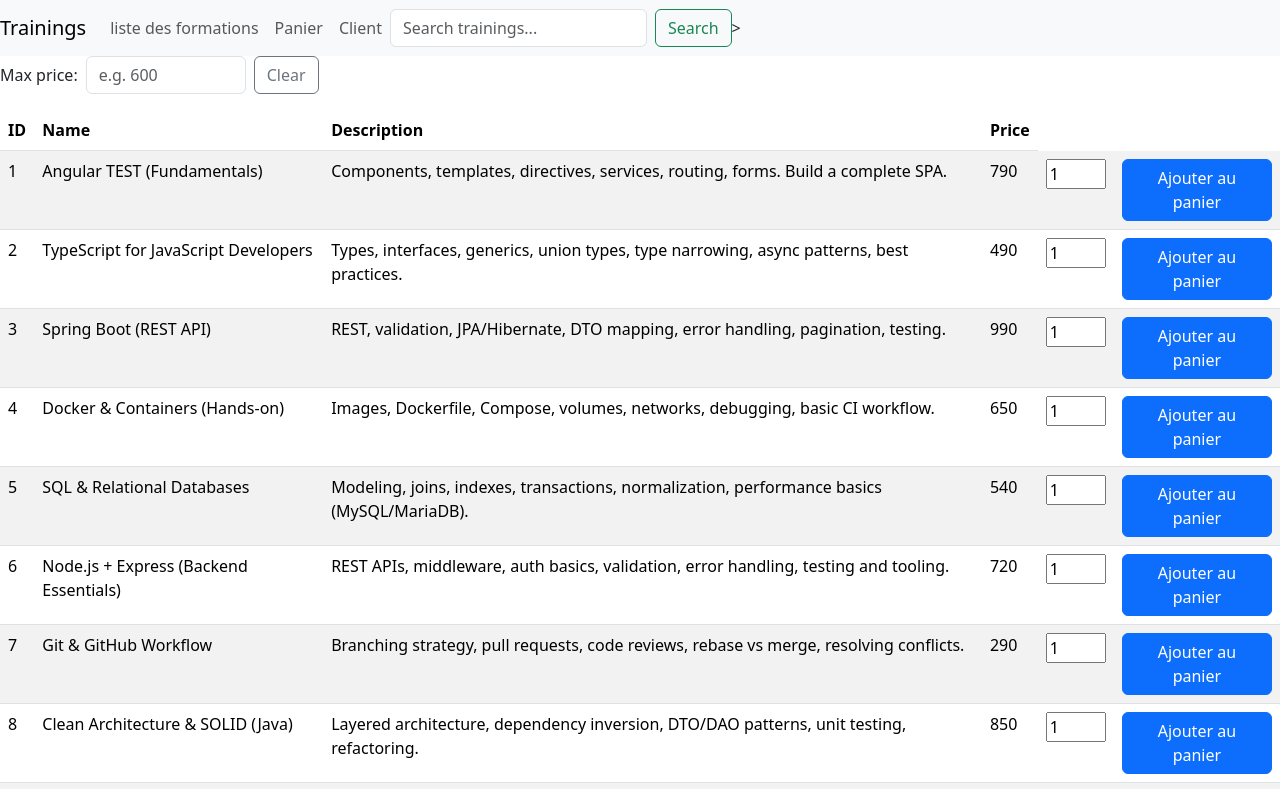
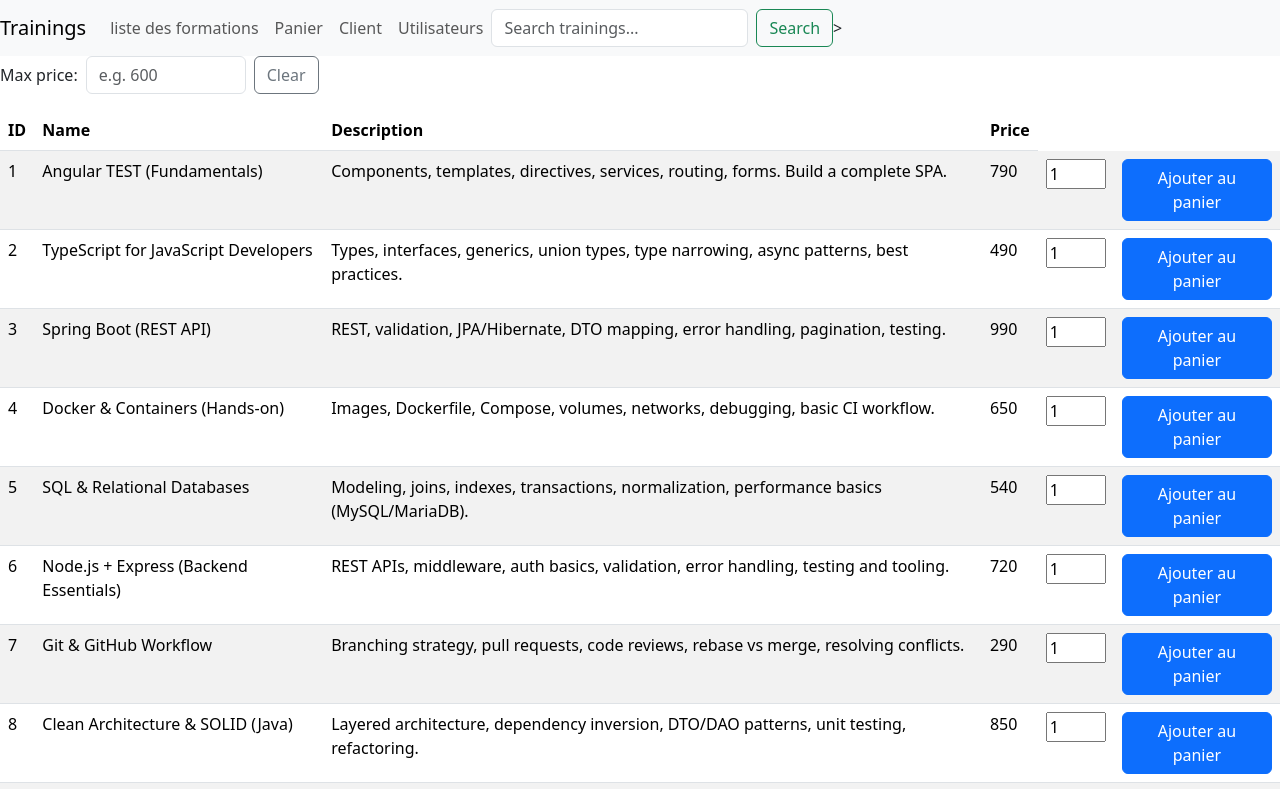
Before and after one commit to remicampistron512/training-front-app, an Angular app: page /trainings in a window 1280 px wide. Shown: the top 789 px of the page. Built offline with nearby package versions, Linux system fonts and the light colour scheme; data requests are answered from the project's data file.

Commit message:
ajout de liste des utilisateurs et du formulaire d'ajout

```diff
--- a/src/app/app.html
+++ b/src/app/app.html
@@ -11,6 +11,9 @@
     <li class="nav-item">
       <a class="nav-link" routerLink="/customerList">Client</a>
     </li>
+    <li class="nav-item">
+      <a class="nav-link" routerLink="/userList">Utilisateurs</a>
+    </li>
   </ul>
 
   @if (showSearchBar) {
```
Also changed, not shown: src/app/app.routes.ts (+8 -1 lines).
